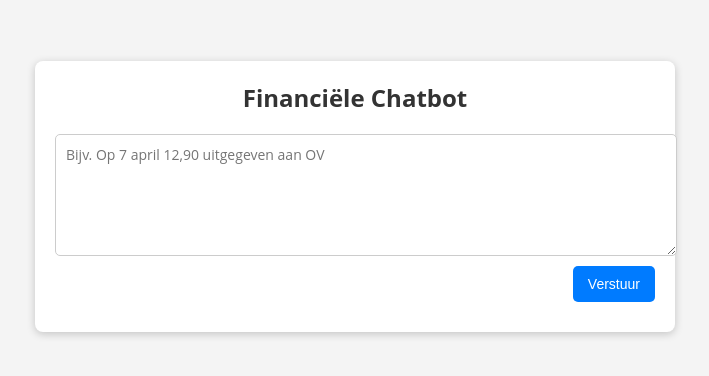
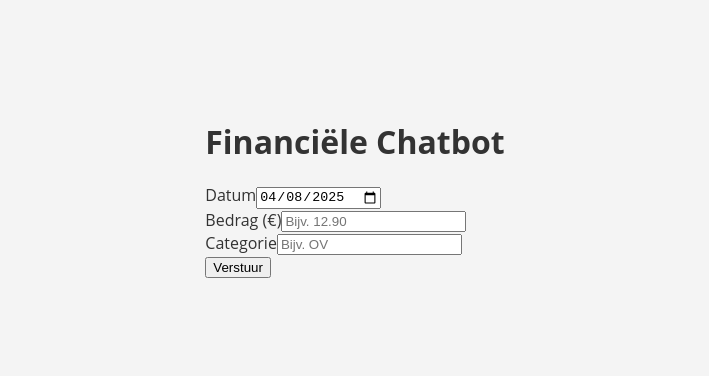
Before and after one commit to PepijnNordkamp/finance-chatbot, a React (Create React App) app in the folder client/: page / in a window 1280 px wide. Shown: the part 204-580 px from the top of the page, without its empty margins (285-994 px from the left). Built offline with nearby package versions, Linux system fonts and the light colour scheme.

Commit message:
Update App.js

```diff
--- a/client/src/App.js
+++ b/client/src/App.js
@@ -1,82 +1,94 @@
 import React, { useState } from 'react';
 import './App.css';
 
-// Vervang deze door jouw eigen WebApp/Proxy endpoint
 const WEBAPP_URL = 'https://finance-chatbot-backend.onrender.com/proxy';
 
 function App() {
-  const [input, setInput] = useState('');
+  // Standaard datum: vandaag (yyyy-mm-dd)
+  const today = new Date().toISOString().slice(0, 10);
+  const [date, setDate] = useState(today);
+  const [amount, setAmount] = useState('');
+  const [category, setCategory] = useState('');
   const [status, setStatus] = useState('');
 
-  // Voorbeeld: "Op 7 april 12,90 uitgegeven aan OV"
-  const parseInput = (text) => {
-    const match = text.match(/(\d{1,2}) (\w+) (\d+[,.]?\d*) (euro)? ?(uitgegeven|ontvangen)? aan (.+)/i);
-    if (!match) return null;
+  const handleSubmit = async (e) => {
+    e.preventDefault();
 
-    const day = match[1];
-    const monthName = match[2].toLowerCase();
-    const amount = parseFloat(match[3].replace(',', '.'));
-    const type = match[5]?.toLowerCase() === 'ontvangen' ? 'Inkomen' : 'Uitgave';
-    const category = match[6];
+    // Basisvalidatie
+    if (!amount || isNaN(parseFloat(amount)) || !category) {
+      setStatus("Voer een geldig bedrag en categorie in.");
+      return;
+    }
 
-    const months = {
-      januari: '01', februari: '02', maart: '03', april: '04', mei: '05', juni: '06',
-      juli: '07', augustus: '08', september: '09', oktober: '10', november: '11', december: '12'
-    };
-    const month = months[monthName];
-    const year = new Date().getFullYear();
-    const date = `${year}-${month}-${day.padStart(2, '0')}`;
-
-    return {
+    // Constructeer de data: type is standaard "Uitgave"
+    const data = {
       datum: date,
-      bedrag: amount,
+      bedrag: parseFloat(amount),
       categorie: category,
-      type: type,
+      type: "Uitgave",
       beschrijving: category
     };
-  };
 
-  const handleSubmit = async () => {
-    const data = parseInput(input);
-    if (!data) {
-      setStatus('Kon invoer niet begrijpen.');
-      return;
-    }
     try {
       const res = await fetch(WEBAPP_URL, {
-        method: 'POST',
-        body: JSON.stringify(data),
+        method: "POST",
         headers: {
-          'Content-Type': 'application/json'
-        }
+          "Content-Type": "application/json"
+        },
+        body: JSON.stringify(data)
       });
       if (res.ok) {
-        setStatus('Toegevoegd aan Google Sheet ✅');
+        setStatus("Toegevoegd aan Google Sheet ✅");
+        // Optioneel: reset velden na verzenden
+        setAmount('');
+        setCategory('');
+        setDate(today); // Herinstellen naar vandaag
       } else {
-        setStatus('Fout bij verzenden ❌');
+        setStatus("Fout bij verzenden ❌");
       }
-    } catch (err) {
-      setStatus('Netwerkfout ❌');
+    } catch (error) {
+      setStatus("Netwerkfout ❌");
     }
   };
 
   return (
     <div className="app">
-      <div className="chat-container">
-        <div className="chat-header">
-          <h1>Financiële Chatbot</h1>
-        </div>
-        <div className="chat-body">
-          <textarea
-            placeholder="Bijv. Op 7 april 12,90 uitgegeven aan OV"
-            value={input}
-            onChange={(e) => setInput(e.target.value)}
-          />
-          <button onClick={handleSubmit}>Verstuur</button>
-        </div>
-        <div className="chat-status">
-          <p>{status}</p>
-        </div>
+      <div className="form-container">
+        <h1>Financiële Chatbot</h1>
+        <form onSubmit={handleSubmit}>
+          <div className="form-group">
+            <label htmlFor="date">Datum</label>
+            <input
+              type="date"
+              id="date"
+              value={date}
+              onChange={(e) => setDate(e.target.value)}
+            />
+          </div>
+          <div className="form-group">
+            <label htmlFor="amount">Bedrag (€)</label>
+            <input
+              type="number"
+              id="amount"
+              value={amount}
+              onChange={(e) => setAmount(e.target.value)}
+              step="0.01"
+              placeholder="Bijv. 12.90"
+            />
+          </div>
+          <div className="form-group">
+            <label htmlFor="category">Categorie</label>
+            <input
+              type="text"
+              id="category"
+              value={category}
+              onChange={(e) => setCategory(e.target.value)}
+              placeholder="Bijv. OV"
+            />
+          </div>
+          <button type="submit">Verstuur</button>
+        </form>
+        <p className="status">{status}</p>
       </div>
     </div>
   );
```
